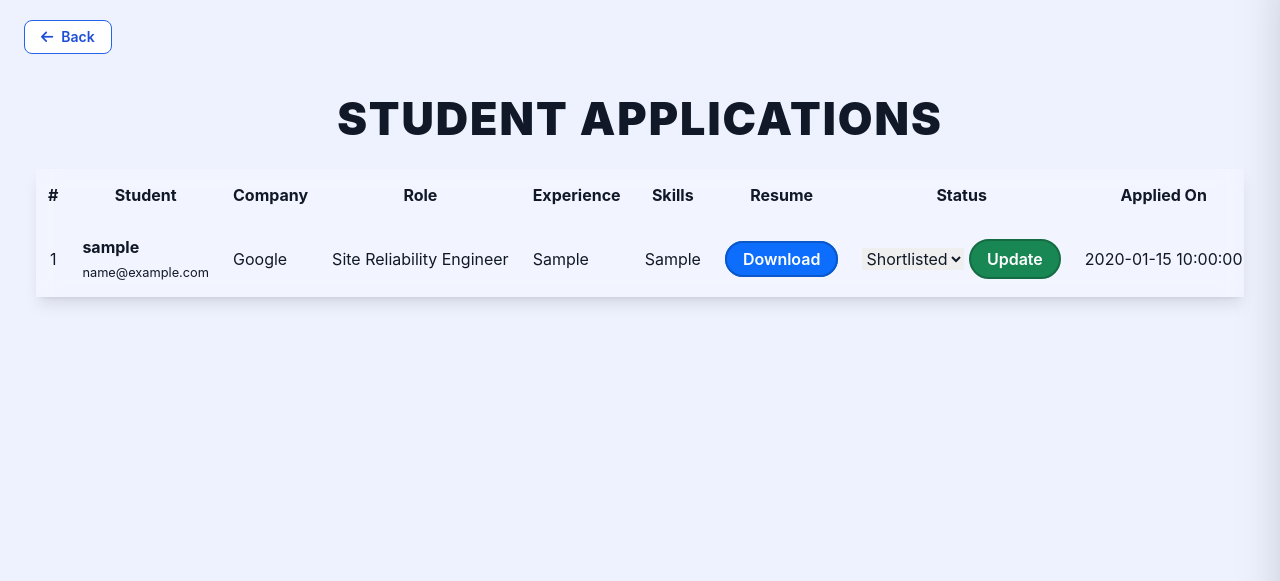
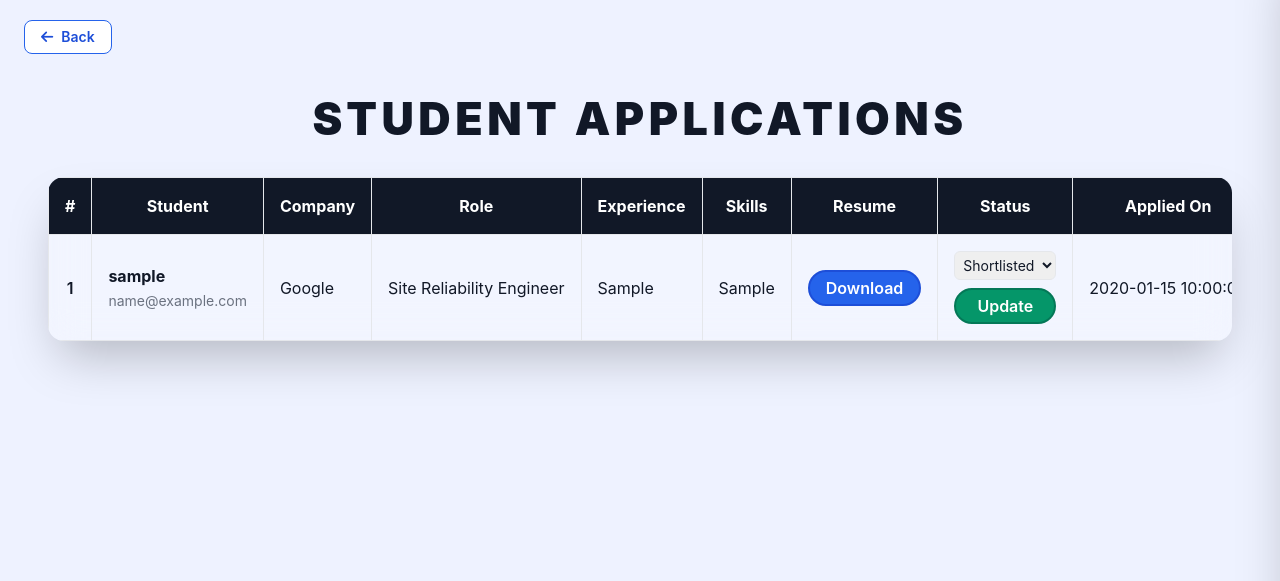
Before and after one commit to dg0682241-tech/placement-management-system, a Flask app: page /admin/applications in a window 1280 px wide. Shown: the part 64-645 px from the top of the page. Run offline with Flask 3, Linux system fonts and the light colour scheme; the visitor is signed in with stand-in values (Sample User, id 1); data comes from the database, SQL or seed files in the repository; tables that the repository leaves empty hold one stand-in row (values such as "Sample post"); some libraries are stand-ins or nearby versions.

Commit message:
applications.html

```diff
--- a/templates/admin/applications.html
+++ b/templates/admin/applications.html
@@ -1,194 +1,175 @@
 {% extends "base.html" %}
 {% block content %}
 
-<style>
-  /* ================= HEADING ================= */
-  .glass-heading {
-    font-weight: 900;
-    letter-spacing: 2px;
-    font-size: 2.8rem; /* BIG heading */
-    transition: color .3s ease;
-  }
+<div class="w-full px-3 md:px-6 mt-4">
 
-  .glass-heading:hover {
-    color: #0d6efd;
-  }
-
-  /* ================= BUTTON STYLES ================= */
-
-  /* Download Resume Button */
-  .resume-btn {
-    background-color: #0d6efd;
-    color: #fff;
-    border: 2px solid #0a58ca;
-    border-radius: 999px;
-    padding: 6px 16px;
-    font-weight: 600;
-    transition: all 0.3s ease;
-  }
-
-  .resume-btn:hover {
-    background-color: #0a58ca;
-    transform: scale(1.1);
-    box-shadow: 0 4px 12px rgba(13,110,253,0.45);
-  }
-
-  /* Update Button */
-  .update-btn {
-    background-color: #198754;
-    color: #fff;
-    border: 2px solid #146c43;
-    border-radius: 999px;
-    padding: 6px 16px;
-    font-weight: 600;
-    transition: all 0.3s ease;
-  }
-
-  .update-btn:hover {
-    background-color: #146c43;
-    transform: scale(1.1);
-    box-shadow: 0 4px 12px rgba(25,135,84,0.45);
-  }
-
-  /* ================= TABLE ================= */
-  .glass-table {
-    background: rgba(255,255,255,0.25);
-    backdrop-filter: blur(10px);
-  }
-
-  table th, table td {
-    padding: 14px 12px;
-    vertical-align: middle;
-  }
-
-  /* ================= MOBILE STACKED VIEW ================= */
-  @media (max-width: 768px) {
-
-    table thead {
-      display: none;
-    }
-
-    table tbody tr {
-      display: block;
-      margin-bottom: 1rem;
-      border-radius: 14px;
-      background: rgba(255, 255, 255, 0.95);
-      box-shadow: 0 4px 14px rgba(0,0,0,0.1);
-      padding: 12px;
-    }
-
-    table tbody td {
-      display: flex;
-      justify-content: space-between;
-      align-items: center;
-      padding: 8px 6px;
-      border: none;
-      font-size: 14px;
-    }
-
-    table tbody td::before {
-      content: attr(data-label);
-      font-weight: 600;
-      color: #555;
-    }
-
-    table tbody td:first-child {
-      display: none;
-    }
-
-    table tbody td form {
-      width: 100%;
-    }
-  }
-</style>
-
-<div class="container-fluid px-3 px-md-4 mt-4">
-
-  <!-- Heading -->
-  <h2 class="text-center mb-4 glass-heading">
+  <!-- ================= HEADING ================= -->
+  <h2 class="text-center mb-6 font-black tracking-widest text-[2.8rem]
+             transition-colors duration-300 hover:text-blue-600">
     STUDENT APPLICATIONS
   </h2>
 
-  <!-- Table Wrapper -->
-  <div class="table-responsive shadow-lg rounded-3 glass-table">
+  <!-- ================= TABLE WRAPPER ================= -->
+  <div class="overflow-x-auto rounded-2xl shadow-2xl
+              bg-white/25 backdrop-blur-lg">
 
-    <table class="table table-bordered table-striped align-middle mb-0 text-nowrap">
-      <thead class="table-dark text-center">
+    <table class="w-full border-collapse text-sm md:text-base text-nowrap">
+
+      <!-- ================= TABLE HEAD ================= -->
+      <thead class="bg-gray-900 text-white text-center hidden md:table-header-group">
         <tr>
-          <th>#</th>
-          <th>Student</th>
-          <th>Company</th>
-          <th>Role</th>
-          <th>Experience</th>
-          <th>Skills</th>
-          <th>Resume</th>
-          <th>Status</th>
-          <th>Applied On</th>
+          <th class="p-4 border">#</th>
+          <th class="p-4 border">Student</th>
+          <th class="p-4 border">Company</th>
+          <th class="p-4 border">Role</th>
+          <th class="p-4 border">Experience</th>
+          <th class="p-4 border">Skills</th>
+          <th class="p-4 border">Resume</th>
+          <th class="p-4 border">Status</th>
+          <th class="p-4 border">Applied On</th>
         </tr>
       </thead>
 
+      <!-- ================= TABLE BODY ================= -->
       <tbody>
+
         {% for app in applications %}
-        <tr>
+        <tr class="hidden md:table-row border-b">
 
-          <td class="fw-semibold text-center">{{ loop.index }}</td>
-
-          <td data-label="Student">
-            <strong>{{ app[1] }}</strong><br>
-            <small class="text-muted">{{ app[2] }}</small>
+          <!-- Index -->
+          <td class="p-4 text-center font-semibold border">
+            {{ loop.index }}
           </td>
 
-          <td data-label="Company">{{ app[3] }}</td>
-          <td data-label="Role">{{ app[4] }}</td>
+          <!-- Student -->
+          <td class="p-4 border">
+            <strong>{{ app[1] }}</strong><br>
+            <span class="text-gray-500 text-sm">{{ app[2] }}</span>
+          </td>
 
-          <td data-label="Experience">
+          <td class="p-4 border">{{ app[3] }}</td>
+          <td class="p-4 border">{{ app[4] }}</td>
+
+          <td class="p-4 border">
             {{ app[5] or "Not Provided" }}
           </td>
 
-          <td data-label="Skills">
-            <span class="d-inline-block text-truncate w-100">
-              {{ app[6] or "Not Provided" }}
-            </span>
+          <td class="p-4 border truncate max-w-xs">
+            {{ app[6] or "Not Provided" }}
           </td>
 
-          <td data-label="Resume" class="text-center">
+          <!-- Resume -->
+          <td class="p-4 text-center border">
             {% if app[7] %}
               <a href="{{ url_for('static', filename='uploads/resumes/' + app[7]) }}"
-                 class="resume-btn text-decoration-none">
+                 class="inline-block bg-blue-600 text-white font-semibold
+                        px-4 py-1 rounded-full border-2 border-blue-700
+                        transition-all duration-300
+                        hover:bg-blue-700 hover:scale-110 hover:shadow-lg">
                 Download
               </a>
             {% else %}
-              <span class="text-muted">No Resume</span>
+              <span class="text-gray-400">No Resume</span>
             {% endif %}
           </td>
 
-          <td data-label="Status">
+          <!-- Status -->
+          <td class="p-4 border">
             <form action="/admin/application/status/{{ app[0] }}"
                   method="POST"
-                  class="d-flex flex-column gap-2">
+                  class="flex flex-col gap-2">
 
-              <select name="status" class="form-select form-select-sm">
+              <select name="status"
+                      class="border rounded-md p-1 text-sm focus:outline-none">
                 <option value="Applied" {% if app[8]=='Applied' %}selected{% endif %}>Applied</option>
                 <option value="Shortlisted" {% if app[8]=='Shortlisted' %}selected{% endif %}>Shortlisted</option>
                 <option value="Selected" {% if app[8]=='Selected' %}selected{% endif %}>Selected</option>
                 <option value="Rejected" {% if app[8]=='Rejected' %}selected{% endif %}>Rejected</option>
               </select>
 
-              <button type="submit" class="update-btn w-100">
+              <button type="submit"
+                      class="bg-emerald-600 text-white font-semibold
+                             px-4 py-1 rounded-full border-2 border-emerald-700
+                             transition-all duration-300
+                             hover:bg-emerald-700 hover:scale-110 hover:shadow-lg">
                 Update
               </button>
             </form>
           </td>
 
-          <td data-label="Applied On" class="text-center">
+          <td class="p-4 text-center border">
             {{ app[9] }}
+          </td>
+        </tr>
+
+        <!-- ================= MOBILE STACKED CARD ================= -->
+        <tr class="block md:hidden mb-4 rounded-2xl bg-white shadow-xl p-4">
+
+          <td class="flex justify-between py-1">
+            <span class="font-semibold">Student</span>
+            <span>{{ app[1] }}</span>
+          </td>
+
+          <td class="flex justify-between py-1">
+            <span class="font-semibold">Company</span>
+            <span>{{ app[3] }}</span>
+          </td>
+
+          <td class="flex justify-between py-1">
+            <span class="font-semibold">Role</span>
+            <span>{{ app[4] }}</span>
+          </td>
+
+          <td class="flex justify-between py-1">
+            <span class="font-semibold">Experience</span>
+            <span>{{ app[5] or "Not Provided" }}</span>
+          </td>
+
+          <td class="flex justify-between py-1">
+            <span class="font-semibold">Skills</span>
+            <span class="truncate max-w-[60%]">
+              {{ app[6] or "Not Provided" }}
+            </span>
+          </td>
+
+          <td class="flex justify-between py-2">
+            <span class="font-semibold">Resume</span>
+            {% if app[7] %}
+              <a href="{{ url_for('static', filename='uploads/resumes/' + app[7]) }}"
+                 class="bg-blue-600 text-white px-4 py-1 rounded-full text-sm">
+                Download
+              </a>
+            {% else %}
+              <span class="text-gray-400">No Resume</span>
+            {% endif %}
+          </td>
+
+          <td class="pt-3 dark:bg-green">
+            <form action="/admin/application/status/{{ app[0] }}"
+                  method="POST"
+                  class="flex flex-col gap-2">
+
+              <select name="status"
+                      class="border rounded-md p-2 text-sm">
+                <option value="Applied" {% if app[8]=='Applied' %}selected{% endif %}>Applied</option>
+                <option value="Shortlisted" {% if app[8]=='Shortlisted' %}selected{% endif %}>Shortlisted</option>
+                <option value="Selected" {% if app[8]=='Selected' %}selected{% endif %}>Selected</option>
+                <option value="Rejected" {% if app[8]=='Rejected' %}selected{% endif %}>Rejected</option>
+              </select>
+
+              <button type="submit"
+                      class="bg-emerald-600 text-white font-semibold
+                             px-4 py-2 rounded-full">
+                Update Status
+              </button>
+            </form>
           </td>
 
         </tr>
         {% endfor %}
+
       </tbody>
     </table>
-
   </div>
 </div>
 
```
